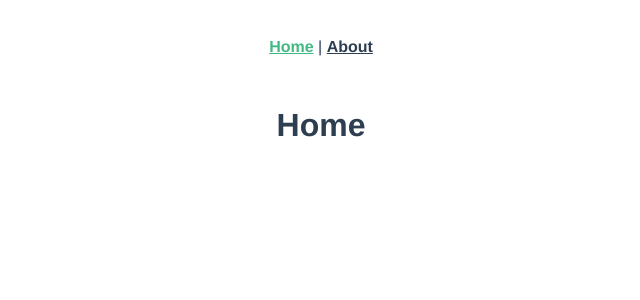
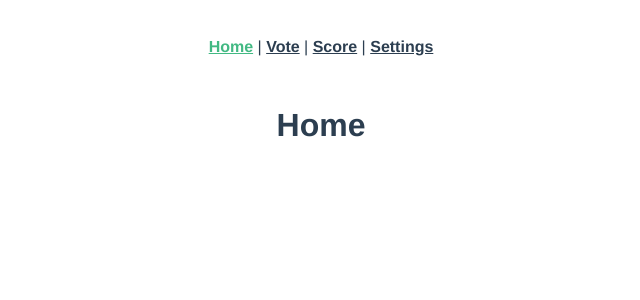
Before and after one commit to schodevio/devmeet1304, a Vue app: page / in a window 1280 px wide. Shown: the top 300 px of the page, without its empty margins (319-959 px from the left). Built offline with nearby package versions, Linux system fonts and the light colour scheme.

Commit message:
[#1.3] Add navigation

```diff
--- a/src/App.vue
+++ b/src/App.vue
@@ -1,8 +1,10 @@
 <template>
   <div id="app">
     <div id="nav">
-      <router-link to="/">Home</router-link> |
-      <router-link to="/about">About</router-link>
+      <router-link :to="{ name: 'home' }">Home</router-link> |
+      <router-link :to="{ name: 'vote' }">Vote</router-link> |
+      <router-link :to="{ name: 'score' }">Score</router-link> |
+      <router-link :to="{ name: 'settings' }">Settings</router-link>
     </div>
     <router-view/>
   </div>
```
